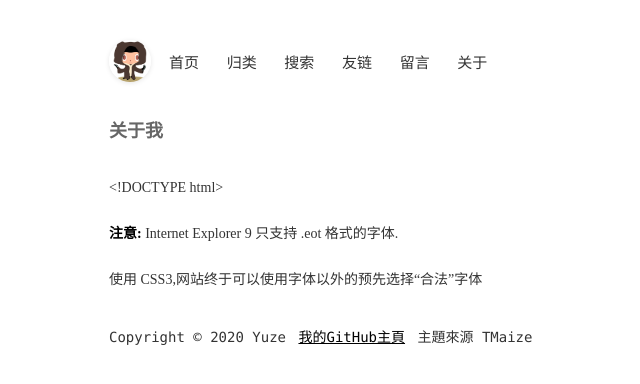
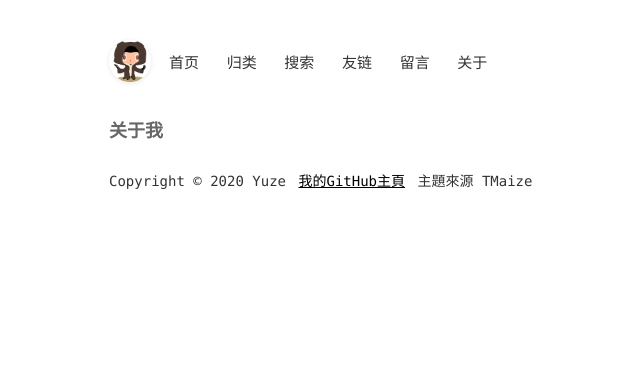
Before and after one commit to Rkgoange/Yuze, a Jekyll site: the page built from pages/about.md, in a window 1280 px wide. Shown: the top 384 px of the page, without its empty margins (205-845 px from the left). Built offline with Jekyll 4.4.1, drawn with Linux system fonts in a browser that asks for light colours; some web fonts are replaced; comment, search, counter and statistics services are not loaded.

Commit message:
Update about.md

```diff
--- a/pages/about.md
+++ b/pages/about.md
@@ -2,33 +2,3 @@
 layout: mypost
 title: 关于我
 ---
-
-<!DOCTYPE html>
-<html>
-<head>
-<meta charset="utf-8">
-<title>菜鸟教程(runoob.com)</title>
-<style>
-@font-face
-{
-	font-family: myFirstFont;
-	src: url('Sansation_Light.ttf')
-		,url('Sansation_Light.eot'); /* IE9 */
-}
-
-div
-{
-	font-family:myFirstFont;
-}
-</style>
-</head>
-<body>
-
-<p><b>注意:</b> Internet Explorer 9 只支持 .eot 格式的字体.</p>
-
-<div>
-使用 CSS3,网站终于可以使用字体以外的预先选择“合法”字体
-</div>
-
-</body>
-</html>
```
